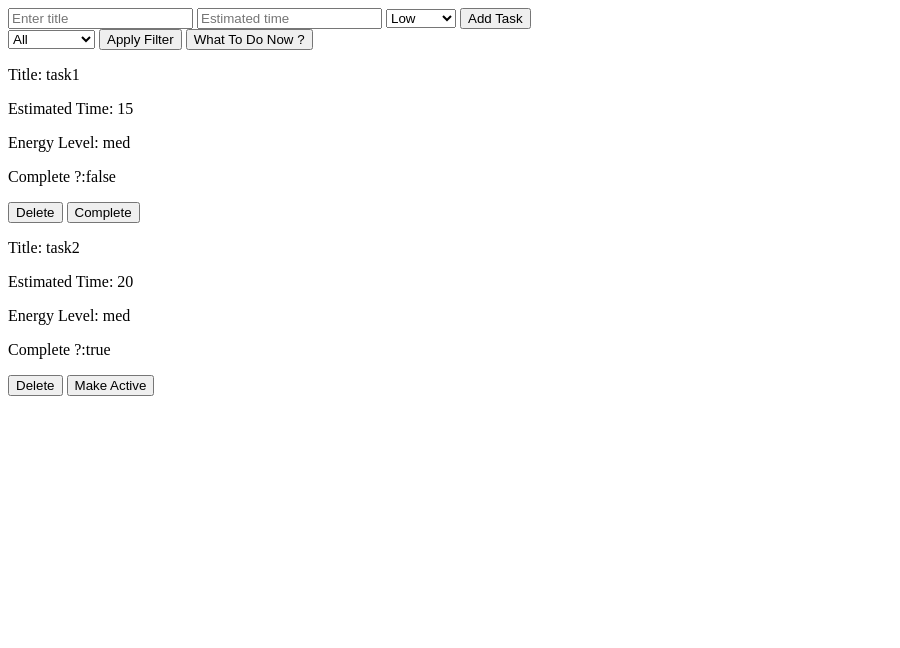
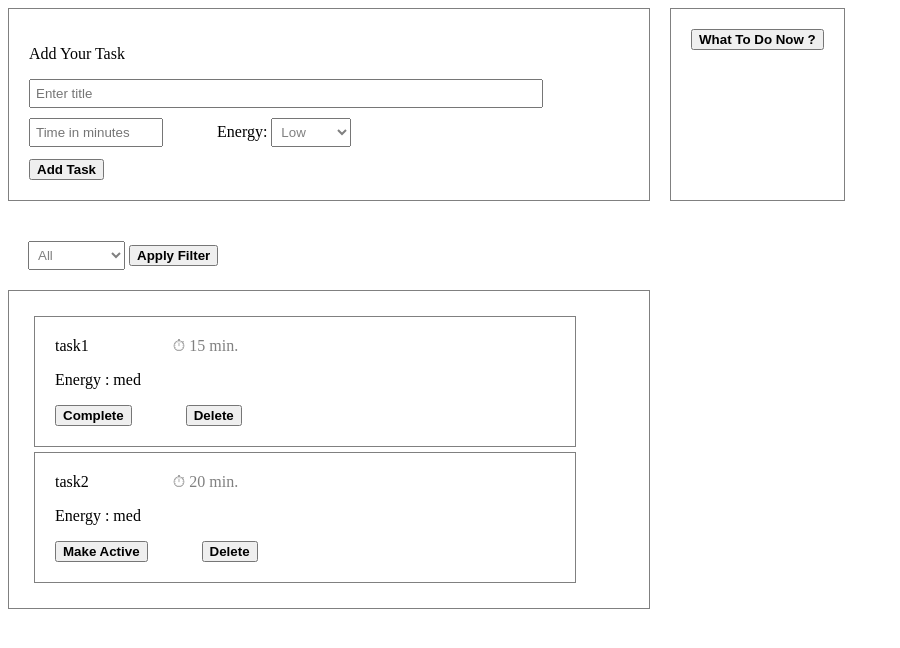
Before and after one commit to thomsonian2016-ship-it/Digital-PA, a plain HTML site: page index.html in a window 1280 px wide. Shown: the whole page, without its empty margins (0-900 px from the left). Drawn offline with Linux system fonts and the light colour scheme.

Commit message:
made UI little organised

```diff
--- a/index.html
+++ b/index.html
@@ -4,24 +4,31 @@
         <link rel="stylesheet" href="./styles/style.css">
     </head>
     <body>
+        <div class="first-layer">
         <div class="task-form">
+            <p>Add Your Task</p>
             <input type="text" class="task-title" placeholder="Enter title">
-            <input type="number" class="task-time" placeholder="Estimated time">
-            <select class="task-energy">
+            <input type="number" class="task-time" placeholder="Time in minutes">
+            <label for="task-energy">Energy:</label>
+            <select class="task-energy" placeholder="abc">
                 <option value="Low">Low</option>
                 <option value="Medium">Medium</option>
                 <option value="High">High</option>
              </select>
              <button class="add-btn">Add Task</button>
         </div>
-        <div>
+        <div class="wtdn">
+            <button class="priorty-btn">What To Do Now ?</button>
+            <div class="wtdn-content"></div>
+        </div>
+        </div>
+        <div class="second-layer">
             <select class="task-filter">
                 <option value="all">All</option>
                 <option value="active">Active</option>
                 <option value="completed">Completed</option>
             </select>
             <button class="filter-btn">Apply Filter</button>
-            <button class="priorty-btn">What To Do Now ?</button>
         </div>
 
         <div class="task-container js-task-container"></div>
--- a/scripts/app.js
+++ b/scripts/app.js
@@ -2,23 +2,22 @@ import { tasks, getFilteredTaskList,deleteTask,addTask,toggleTaskCompletion } fr
 import { getWhatToDoNow } from "./priorityFeature.js";
 
 let currentFilter = "all";//   all/active/completed
-renderTaskList(getFilteredTaskList(currentFilter,tasks));
+renderTaskList(getFilteredTaskList(currentFilter,tasks),'.js-task-container');
 
-function renderTaskList(filteredTasks){
+function renderTaskList(filteredTasks, className){
     let taskHTML = '';
     filteredTasks.forEach(task => {
         taskHTML += `
         <div class="js-task">
-        <p>Title: ${task.title}</p>
-        <p>Estimated Time: ${task.estimatedTime}</p>
-        <p>Energy Level: ${task.energyLevel}</p>
-        <p>Complete ?:${task.completed}</p>
+        <p class="render-title">${task.title}</p>
+        <p class="render-time">⏱ ${task.estimatedTime} min.</p>
+        <p class="render-energy">Energy : ${task.energyLevel}</p>
+        <button class="toggle-btn" data-id="${task.id}">${task.completed? "Make Active" : "Complete" }</button>
         <button class="dlt-btn" data-id="${task.id}">Delete</button>
-        <button class="toggle-btn" data-id="${task.id}">${task.completed? "Make Active" : "Complete" }</button>
         </div>
         `;
     });
-    document.querySelector('.js-task-container').innerHTML= taskHTML;
+    document.querySelector(className).innerHTML= taskHTML;
 }
 
 document.querySelector('.add-btn').addEventListener('click',()=>{
@@ -38,12 +37,12 @@ document.querySelector('.add-btn').addEventListener('click',()=>{
     document.querySelector('.task-time').value = '';
     document.querySelector('.task-energy').value = 'Medium'; // default
 
-    renderTaskList(getFilteredTaskList(currentFilter,tasks));
+    renderTaskList(getFilteredTaskList(currentFilter,tasks),'.js-task-container');
 });
 
 document.querySelector('.filter-btn').addEventListener('click',()=>{
     currentFilter = document.querySelector('.task-filter').value;
-    renderTaskList(getFilteredTaskList(currentFilter,tasks));
+    renderTaskList(getFilteredTaskList(currentFilter,tasks),'.js-task-container');
 })
 
 document.querySelector('.priorty-btn').addEventListener('click',()=>{
@@ -52,18 +51,18 @@ document.querySelector('.priorty-btn').addEventListener('click',()=>{
         alert('No active task !');
         return;
     }
-    renderTaskList([getWhatToDoNow(activeTasks)]);
+    renderTaskList([getWhatToDoNow(activeTasks)],'.wtdn-content');
 })
 
 document.querySelector('.js-task-container').addEventListener('click',(e)=>{
     if(e.target.classList.contains("dlt-btn")){
         let id = Number(e.target.dataset.id);
         deleteTask(id,tasks);
-        renderTaskList(getFilteredTaskList(currentFilter,tasks));
+        renderTaskList(getFilteredTaskList(currentFilter,tasks),'.js-task-container');
     }
     if(e.target.classList.contains("toggle-btn")){
         let id = Number(e.target.dataset.id);
         toggleTaskCompletion(id);
-        renderTaskList(getFilteredTaskList(currentFilter,tasks));
+        renderTaskList(getFilteredTaskList(currentFilter,tasks),'.js-task-container');
     }
 })
--- a/styles/style.css
+++ b/styles/style.css
@@ -0,0 +1,98 @@
+.task-form{
+    border: 1px solid grey;
+    padding: 20px;
+    width: 600px;
+}
+
+.wtdn{
+    border: 1px solid grey;
+    padding: 20px;
+}
+
+.wtdn-content .dlt-btn{
+    display: none;
+}
+
+.wtdn-content .toggle-btn{
+    display: none;
+}
+
+.task-title{
+ display: block;
+ padding: 5px;
+ width: 500px;
+ margin-bottom: 10px;
+}
+
+.task-time{
+    padding: 5px;
+    width: 120px;
+    margin-right: 50px;
+}
+
+.task-energy{
+    color: grey;
+    padding: 5px;
+}
+
+.add-btn{
+    display: block;
+    margin-top: 12px;
+    font-weight: 600;
+}
+
+.second-layer{
+    padding: 20px;
+    margin-top: 20px;
+}
+
+.task-filter{
+    color: grey;
+    padding: 5px;
+}
+
+.filter-btn{
+    font-weight: 600;
+}
+
+.priorty-btn{
+    font-weight: 600;
+
+}
+
+.task-container{
+    border: 1px solid grey;
+    padding: 20px;
+    width: 600px;
+}
+
+.js-task{
+    border: 1px solid grey;
+    padding: 20px;
+    margin: 5px;
+    width: 500px;
+}
+
+.render-title{
+    display: inline;
+}
+
+.render-time{
+    margin-left: 80px;
+    display: inline;
+    color: grey;
+}
+
+.toggle-btn{
+    font-weight: 600;
+}
+
+.js-task .dlt-btn{
+    font-weight: 600;
+    margin-left: 50px;
+}
+
+.first-layer{
+    display: flex;
+    gap: 20px;
+}
```
